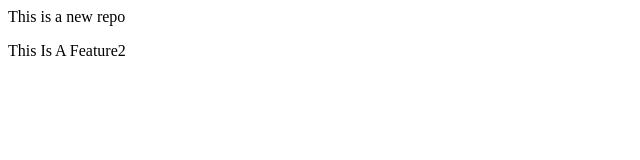
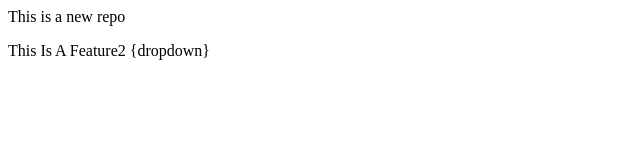
Before and after one commit to akashchaurasiya1999/localrepo, a plain HTML site: page index.html in a window 1280 px wide. Shown: the full height of the page, 0-640 px from the left. Drawn offline with Linux system fonts and the light colour scheme.

Commit message:
Add Dropdown

```diff
--- a/index.html
+++ b/index.html
@@ -1,2 +1,2 @@
 <p>This is a new repo</p>
-<p>This Is A Feature2</p>
+<p>This Is A Feature2 {dropdown}</p>
```
